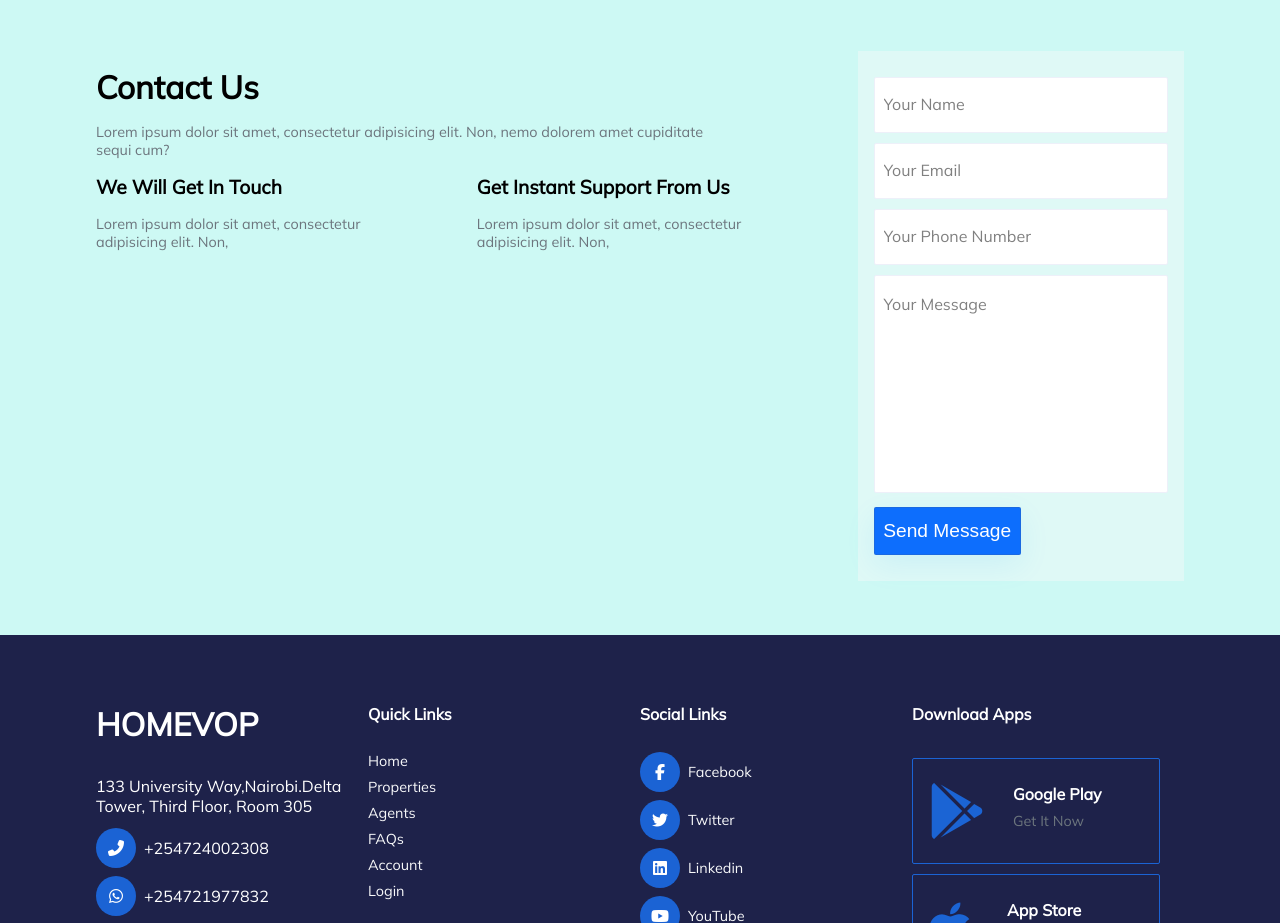
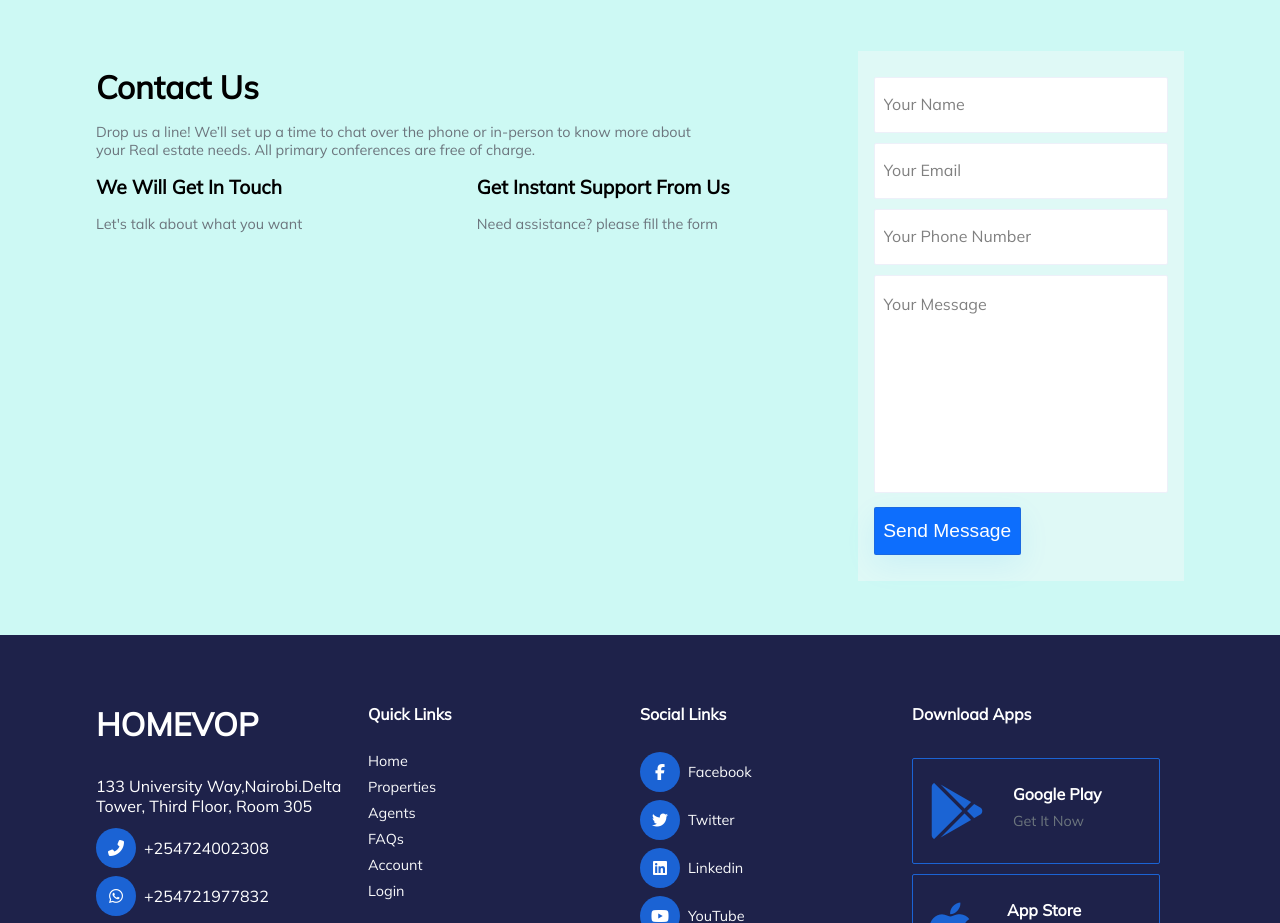
Before and after one commit to GeoffreyMokua/Real-estate-website, a React (Create React App) app: page / in a window 1280 px wide. Shown: the part 2820-3743 px from the top of the page. Built offline with nearby package versions, Linux system fonts and the light colour scheme.

Commit message:
added contact form on home page

```diff
--- a/src/containers/HomeContactContainer.js
+++ b/src/containers/HomeContactContainer.js
@@ -11,24 +11,21 @@ const HomeContactContainer = () => {
             <Section.FlexItem width="70%">
               <Section.SubTitle size="1">Contact Us</Section.SubTitle>
               <Section.Text>
-                Lorem ipsum dolor sit amet, consectetur adipisicing elit. Non,
-                nemo dolorem amet cupiditate sequi cum?
+                Drop us a line! We’ll set up a time to chat over the phone or
+                in-person to know more about your Real estate needs. All primary
+                conferences are free of charge.
               </Section.Text>
               <Section.Flex>
                 <Section.FlexItem width="50%">
                   <Section.SubTitle>We Will Get In Touch</Section.SubTitle>
-                  <Section.Text>
-                    Lorem ipsum dolor sit amet, consectetur adipisicing elit.
-                    Non,
-                  </Section.Text>
+                  <Section.Text>Let's talk about what you want</Section.Text>
                 </Section.FlexItem>
                 <Section.FlexItem width="50%">
                   <Section.SubTitle>
                     Get Instant Support From Us
                   </Section.SubTitle>
                   <Section.Text>
-                    Lorem ipsum dolor sit amet, consectetur adipisicing elit.
-                    Non,
+                    Need assistance? please fill the form
                   </Section.Text>
                 </Section.FlexItem>
               </Section.Flex>
@@ -50,7 +47,8 @@ const HomeContactContainer = () => {
                     name=""
                     id=""
                     cols="30"
-                    rows="10"></Form.TextArea>
+                    rows="10"
+                  ></Form.TextArea>
                 </Form.FormGroup>
 
                 <Form.FormGroup>
```
